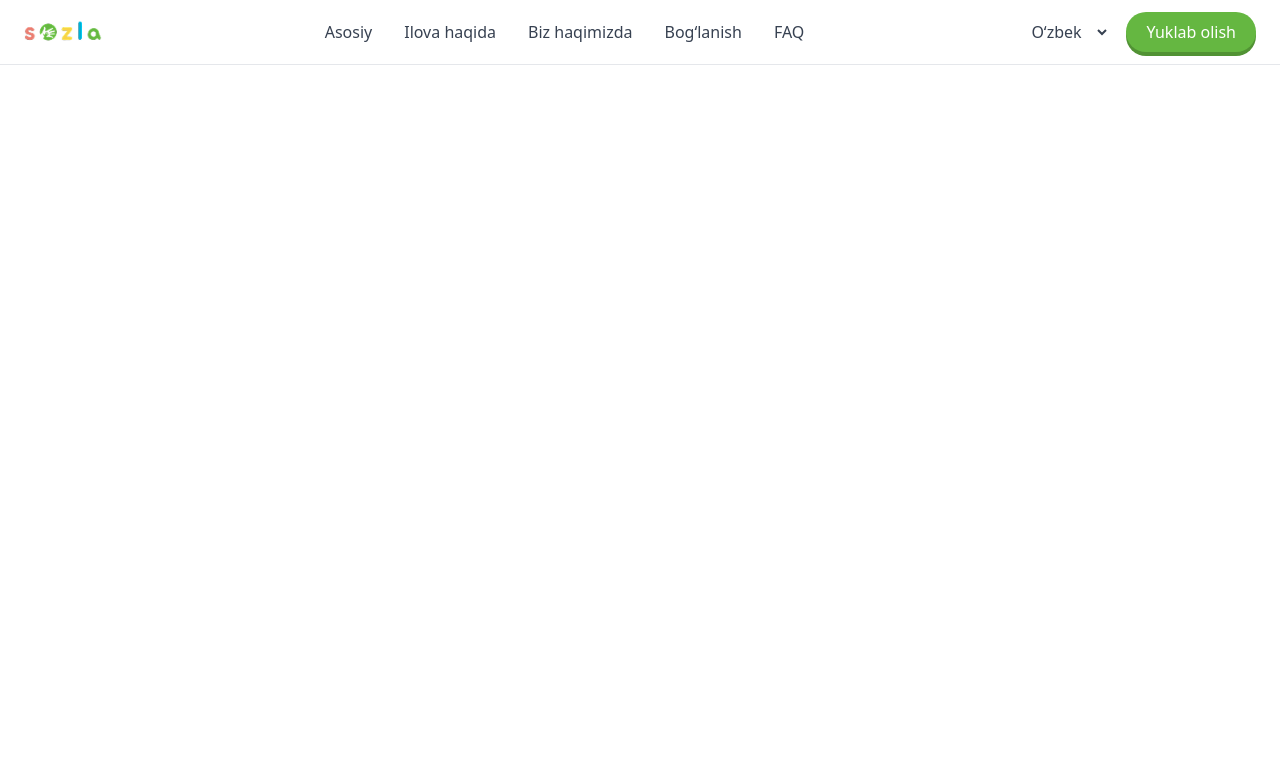
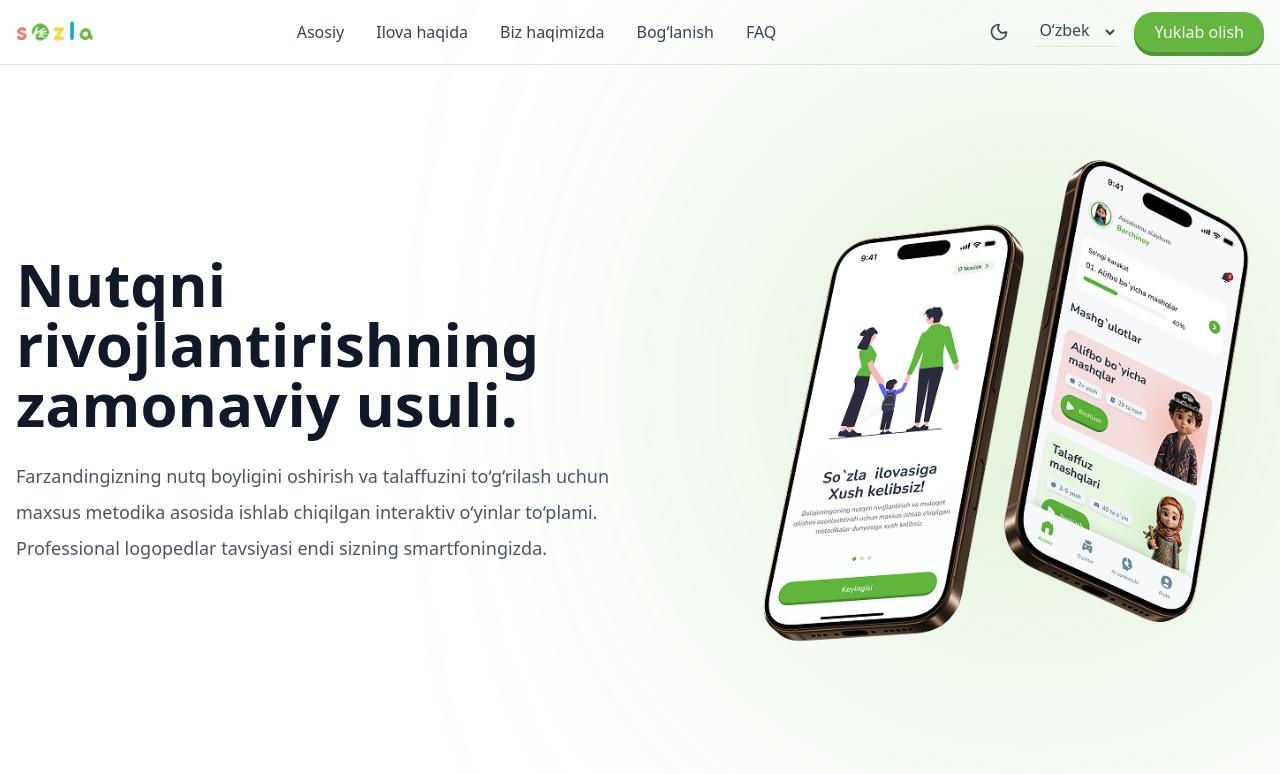
Before and after one commit to xamidullayev38/sozla-landing, a React (Vite) app: page / in a window 1280 px wide. Shown: the top 774 px of the page. Built offline with nearby package versions, Linux system fonts and the light colour scheme.

Commit message:
status: hero and navbar finished

```diff
--- a/index.html
+++ b/index.html
@@ -7,7 +7,7 @@
     <title>sozla-landing</title>
   </head>
   <body>
-    <div id="root"></div>
+    <div id="root" style="scrollbar-width: none;"></div>
     <script type="module" src="/src/main.jsx"></script>
   </body>
 </html>
--- a/package.json
+++ b/package.json
@@ -10,6 +10,7 @@
     "preview": "vite preview"
   },
   "dependencies": {
+    "lucide-react": "^1.8.0",
     "react": "^19.2.4",
     "react-dom": "^19.2.4",
     "react-router-dom": "^7.14.1"
--- a/src/app/App.jsx
+++ b/src/app/App.jsx
@@ -1,7 +1,10 @@
 import { Routes, Route } from "react-router-dom";
 import Home from "@/pages/Home";
 import About from "@/pages/About";
+import { getTheme, setTheme } from "../features/theme-toggle/model/theme";
 
+const theme = getTheme();
+setTheme(theme);
 export default function App() {
   return (
     <Routes>
--- a/src/app/styles/index.css
+++ b/src/app/styles/index.css
@@ -1,3 +1,18 @@
 @tailwind base;
 @tailwind components;
 @tailwind utilities;
+
+/* Chrome, Safari */
+::-webkit-scrollbar {
+  display: none;
+}
+
+/* Firefox */
+html {
+  scrollbar-width: none;
+}
+
+/* IE/Edge */
+body {
+  -ms-overflow-style: none;
+}
--- /dev/null
+++ b/src/features/theme-toggle/model/theme.js
@@ -0,0 +1,15 @@
+export function setTheme(theme) {
+  const root = document.documentElement;
+
+  if (theme === "dark") {
+    root.classList.add("dark");
+    localStorage.setItem("theme", "dark");
+  } else {
+    root.classList.remove("dark");
+    localStorage.setItem("theme", "light");
+  }
+}
+
+export function getTheme() {
+  return localStorage.getItem("theme") || "light";
+}
--- /dev/null
+++ b/src/features/theme-toggle/ui/ThemeToggle.jsx
@@ -0,0 +1,26 @@
+import { Moon, Sun } from "lucide-react";
+import { useState } from "react";
+import { getTheme, setTheme } from "../model/theme";
+
+export default function ThemeToggle() {
+  const [theme, setThemeState] = useState(() => getTheme());
+
+const toggleTheme = () => {
+  const newTheme = theme === "dark" ? "light" : "dark";
+  setTheme(newTheme);
+  setThemeState(newTheme);
+};
+
+  return (
+    <button
+      onClick={toggleTheme}
+      className="w-10 h-10 flex items-center justify-center  rounded-lg hover:bg-gray-100 dark:hover:bg-gray-800 transition"
+    >
+      {theme === "dark" ? (
+        <Sun className="w-5 h-5 text-yellow-400" />
+      ) : (
+        <Moon className="w-5 h-5 text-gray-700" />
+      )}
+    </button>
+  );
+}
--- a/src/pages/Home.jsx
+++ b/src/pages/Home.jsx
@@ -1,10 +1,12 @@
 import Button from "../shared/ui/Button";
+import Hero from "../widgets/home/Hero";
 import Navbar from "../widgets/Navbar";
 
 export default function Home() {
   return (
     <>
       <Navbar />
+      <Hero />
     </>
   )
 }
--- a/src/shared/ui/SubText.jsx
+++ b/src/shared/ui/SubText.jsx
@@ -1,9 +1,16 @@
-import React from 'react'
+export default function SubText({ children, className }) {
+  return (
+    <p
+      className={`
+        text-sm sm:text-base md:text-lg
+        leading-relaxed md:leading-loose
 
-export default function SubText({children}) {
-  return (
-    <p className='text-[#717680] text-sm mt-2'>
+        text-gray-600 dark:text-gray-400
+
+        ${className}
+      `}
+    >
       {children}
     </p>
-  )
+  );
 }
--- a/src/shared/ui/Title.jsx
+++ b/src/shared/ui/Title.jsx
@@ -1,9 +1,17 @@
-import React from 'react'
+export default function Title({ children, className }) {
+  return (
+    <h1
+      className={`
+        font-semibold
+        text-3xl sm:text-4xl md:text-5xl lg:text-6xl
+        leading-tight md:leading-[1.2]
 
-export default function Title({children}) {
-  return (
-    <h2 className='font-bold text-4xl text-[#374151]'>
+        text-gray-900 dark:text-gray-100
+
+        ${className}
+      `}
+    >
       {children}
-    </h2>
-  )
+    </h1>
+  );
 }
--- a/src/widgets/Navbar.jsx
+++ b/src/widgets/Navbar.jsx
@@ -1,37 +1,46 @@
-import React, { useState } from "react";
+import React, { useEffect, useState } from "react";
 import Button from "@/shared/ui/Button";
 import logo from "@assets/img/nav/logo.png";
 import { Link } from "react-router-dom";
+import ThemeToggle from "@/features/theme-toggle/ui/ThemeToggle";
 
 export default function Navbar() {
   const [isOpen, setIsOpen] = useState(false);
+  useEffect(() => {
+    if (isOpen) {
+      document.body.style.overflow = "hidden";
+    } else {
+      document.body.style.overflow = "auto";
+    }
+  }, [isOpen]);
 
   return (
-    <header className="w-full border-b bg-white">
-      <div className="max-w-7xl mx-auto px-6 py-3 flex items-center justify-between">
-
+    <header className="w-full border-b bg-white dark:bg-gray-900 dark:border-gray-800">
+      <div className="container mx-auto">
+        <div className=" max-w-7xl mx-auto py-3 flex items-center justify-between">
           {/* Logo */}
           <Link to="/" className="flex items-center gap-2">
             <img src={logo} alt="Logo" className="h-8" />
           </Link>
 
           {/* Desktop */}
-        <nav className="hidden md:flex items-center gap-8 text-gray-700 font-medium">
-          <Link to="/">Asosiy</Link>
-          <Link to="/about">Ilova haqida</Link>
-          <Link to="/about">Biz haqimizda</Link>
-          <Link to="/contact">Bog‘lanish</Link>
-          <Link to="/faq">FAQ</Link>
+          <nav className="hidden md:flex items-center gap-8 font-medium text-gray-700 dark:text-gray-300">
+            <Link className="hover:text-primary transition">Asosiy</Link>
+            <Link className="hover:text-primary transition">Ilova haqida</Link>
+            <Link className="hover:text-primary transition">Biz haqimizda</Link>
+            <Link className="hover:text-primary transition">Bog‘lanish</Link>
+            <Link className="hover:text-primary transition">FAQ</Link>
           </nav>
+          <div className="hidden md:flex items-center gap-4">
+            <ThemeToggle />
 
-        <div className="hidden md:flex items-center gap-4">
-          <select className="outline-none bg-transparent text-gray-700">
-            <option>O‘zbek</option>
-            <option>Русский</option>
-            <option>English</option>
+            <select className="bg-transparent text-gray-700 dark:text-gray-300 border-b border-gray-200 dark:border-gray-700 hover:border-gray-400 dark:hover:border-gray-500 focus:outline-none focus:border-primary transition pb-1">
+              <option className="bg-white text-black">O‘zbek</option>
+              <option className="bg-white text-black">Русский</option>
+              <option className="bg-white text-black">English</option>
             </select>
 
-          <Button className="bg-primary text-white px-5 py-2 rounded-full">
+            <Button className="bg-primary text-white px-5 py-2 rounded-full hover:opacity-90">
               Yuklab olish
             </Button>
           </div>
@@ -48,36 +57,48 @@ export default function Navbar() {
         {/* Mobile Menu */}
         {isOpen && (
           <div className="fixed inset-0 bg-black/40 z-50">
-
-          {/* Panel */}
-          <div className="bg-white h-full w-full p-6 flex flex-col">
-
+            <div className="bg-[#F8F9FA] h-screen w-full flex flex-col px-5 pb-4">
+              <div className="max-w-md w-full mx-auto flex flex-col h-full">
                 {/* Top */}
-            <div className="flex items-center justify-between mb-8">
+                <div className="flex items-center justify-between py-4 border-b border-gray-200 mb-6">
                   <img src={logo} alt="Logo" className="h-8" />
 
-              {/* Close button */}
                   <button
                     onClick={() => setIsOpen(false)}
-                className="w-10 h-10 flex items-center justify-center border rounded-lg hover:bg-gray-100 transition"
+                    className="w-10 h-10 flex items-center justify-center rounded-xl border bg-white hover:bg-gray-100"
                   >
                     ✕
                   </button>
                 </div>
 
                 {/* Menu */}
-            <nav className="flex flex-col gap-6 text-lg font-medium text-gray-800">
-              <Link to="/" onClick={() => setIsOpen(false)}>Asosiy</Link>
-              <Link to="/about" onClick={() => setIsOpen(false)}>Ilova haqida</Link>
-              <Link to="/about" onClick={() => setIsOpen(false)}>Biz haqimizda</Link>
-              <Link to="/contact" onClick={() => setIsOpen(false)}>Bog‘lanish</Link>
-              <Link to="/faq" onClick={() => setIsOpen(false)}>FAQ</Link>
+                <nav className="flex flex-col gap-2">
+                  <Link className="px-4 py-3 rounded-xl hover:bg-white">
+                    Asosiy
+                  </Link>
+                  <Link className="px-4 py-3 rounded-xl hover:bg-white">
+                    Ilova haqida
+                  </Link>
+                  <Link className="px-4 py-3 rounded-xl hover:bg-white">
+                    Biz haqimizda
+                  </Link>
+                  <Link className="px-4 py-3 rounded-xl hover:bg-white">
+                    Bog‘lanish
+                  </Link>
+                  <Link className="px-4 py-3 rounded-xl hover:bg-white">
+                    FAQ
+                  </Link>
                 </nav>
 
+                <div className="flex items-center justify-between">
+                  <span className="text-gray-700 dark:text-gray-300">
+                    Theme
+                  </span>
+                  <ThemeToggle />
+                </div>
                 {/* Bottom */}
-            <div className="mt-auto flex flex-col gap-4">
-
-              <select className="border rounded-lg px-4 py-3">
+                <div className="mt-auto bg-white p-4 rounded-2xl shadow-sm flex flex-col gap-4">
+                  <select className="border rounded-xl px-4 py-3">
                     <option>O‘zbek</option>
                     <option>Русский</option>
                     <option>English</option>
@@ -87,10 +108,11 @@ export default function Navbar() {
                     Yuklab olish
                   </Button>
                 </div>
-
+              </div>
             </div>
           </div>
         )}
+      </div>
     </header>
   );
 }
--- a/src/widgets/home/Hero.jsx
+++ b/src/widgets/home/Hero.jsx
@@ -0,0 +1,41 @@
+import React from "react";
+import Title from "../../shared/ui/Title";
+import SubText from "../../shared/ui/SubText";
+import heroImg from "@assets/img/hero/phone.png";
+
+export default function Hero() {
+  return (
+    <section className="py-12 md:py-20 bg-white dark:bg-[#0F172A] transition">
+      <div className="container">
+        <div className="flex flex-col-reverse md:flex-row items-center justify-between gap-10">
+          {/* TEXT */}
+          <div className="max-w-[600px] flex flex-col items-center md:items-start text-center md:text-left">
+            <Title className="w-full mb-4 md:mb-6">
+              Nutqni rivojlantirishning zamonaviy usuli.
+            </Title>
+
+            <SubText className="w-full leading-relaxed">
+              Farzandingizning nutq boyligini oshirish va talaffuzini
+              to‘g‘rilash uchun maxsus metodika asosida ishlab chiqilgan
+              interaktiv o‘yinlar to‘plami. Professional logopedlar tavsiyasi
+              endi sizning smartfoningizda.
+            </SubText>
+          </div>
+
+          {/* IMAGE */}
+          <div className="relative flex justify-center">
+            <img
+              src={heroImg}
+              alt="phone"
+              className="z-20 w-[280px] md:w-[400px] lg:w-[530px]"
+            />
+
+            <div className="absolute z-10 top-11 right-8 w-[400px] h-[400px] bg-[#65B741]/50 dark:bg-[#6CC24A]/30
+                rounded-full blur-[180px]"
+            ></div>
+          </div>
+        </div>
+      </div>
+    </section>
+  );
+}
--- a/tailwind.config.js
+++ b/tailwind.config.js
@@ -1,5 +1,6 @@
 /** @type {import('tailwindcss').Config} */
 export default {
+  darkMode: "class",
   content: ["./index.html", "./src/**/*.{js,ts,jsx,tsx}"],
   theme: {
     extend: {
@@ -7,6 +8,13 @@ export default {
         primary: "#6CC24A", // yashil
       },
     },
+    container: {
+      center: true,
+      padding: "16px",
+      screens: {
+        xl: "1280px",
+      },
+    },
   },
   plugins: [],
 };
```
Also changed, not shown: 1 other file (tests, documents, lock files or other folders). Lines whose indentation alone changed are shown as unchanged.
